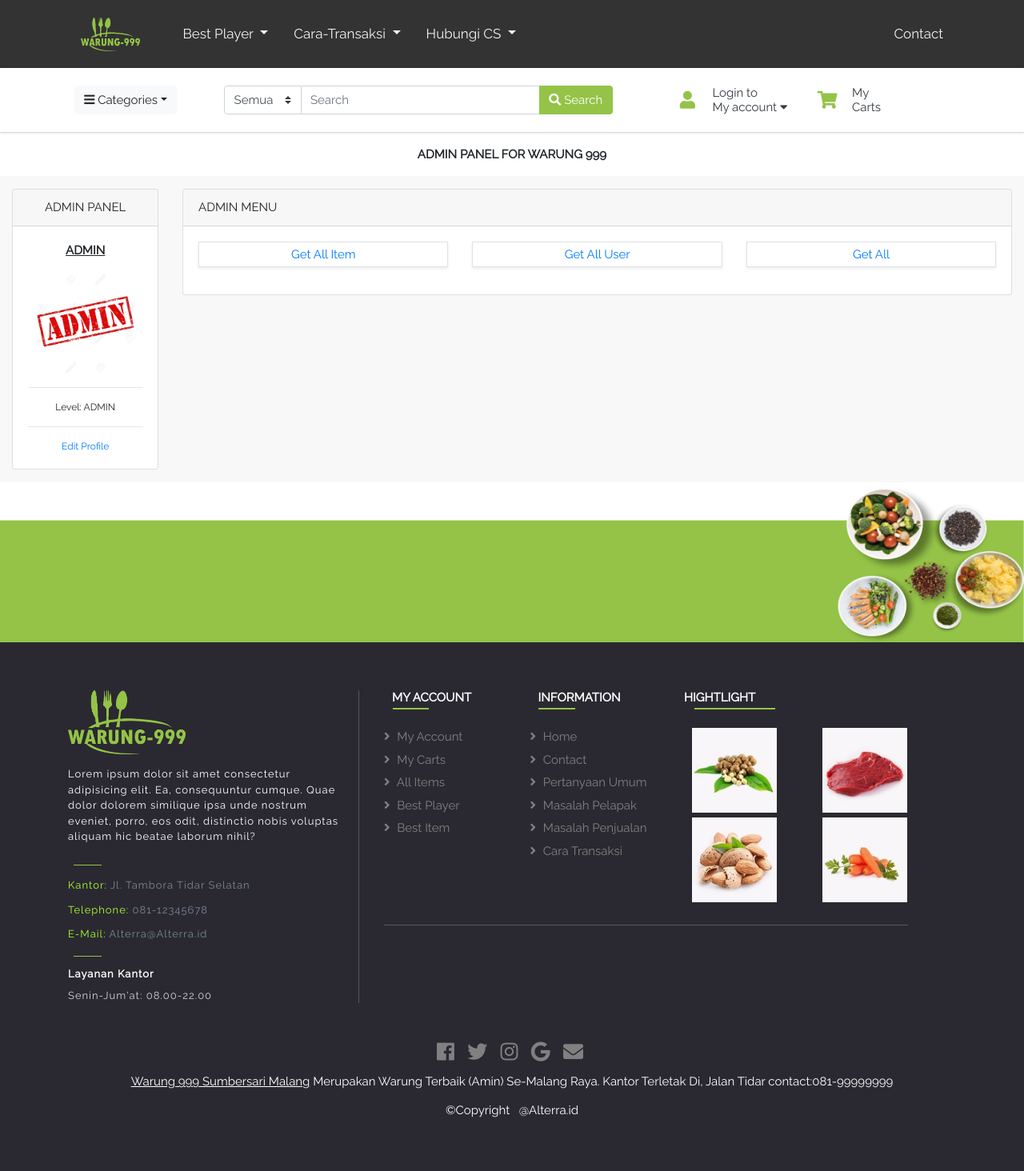
After one commit to faviansya/E-commerce, a Flask app: page /admin in a window 1280 px wide. The commit adds this page. Shown: the whole page at 80% size. Run offline with Flask 2, Linux system fonts and the light colour scheme; some libraries are stand-ins or nearby versions.

Commit message:
Tambah Admin Panel dan Contact

```diff
--- a/HTML/app.py
+++ b/HTML/app.py
@@ -55,5 +55,13 @@ def categories():
 @app.route('/pembayaran')
 def pembayaran():
     return render_template('pembayaran.html')
+
+@app.route('/admin')
+def admin():
+    return render_template('admin.html')
+
+@app.route('/contact')
+def contact():
+    return render_template('contact.html')
 if __name__ == "__main__":
     app.run(debug=True, host='localhost', port=5000)
--- a/HTML/static/js/main.js
+++ b/HTML/static/js/main.js
@@ -1,3 +1,26 @@
 $('.carousel').carousel({
-    interval: 2000
-  })
+  interval: 2000
+})
+
+function myFunction() {
+  var x = document.getElementById("allItems");
+  if (x.style.display === "none") {
+    x.style.display = "block";
+  } else {
+    x.style.display = "none";
+  }
+}
+
+window.onload = function() {
+  document.getElementById('allItems').style.display = 'none';
+  document.getElementById('allUser').style.display = 'none';
+};
+
+function myFunctionUser() {
+  var x = document.getElementById("allUser");
+  if (x.style.display === "none") {
+    x.style.display = "block";
+  } else {
+    x.style.display = "none";
+  }
+}
--- /dev/null
+++ b/HTML/templates/admin.html
@@ -0,0 +1,228 @@
+{% extends 'layout.html' %}
+
+{% block content %}
+<section class="section-topbar border-top padding-y-sm">
+    <div class="container-fluid text-center">
+        <b><span>ADMIN PANEL FOR WARUNG 999</span></b>
+    </div> <!-- container.// -->
+</section>
+<section class="section-content bg padding-y-sm">
+    <div class="container-fluid">
+        <div class="row">
+            <aside class="col-xl-2 col-md-3 col-sm-12 text-center">
+                <div class="card">
+                    <div class="card-header ">
+                        ADMIN PANEL
+                    </div>
+                    <div class="card-body small">
+                        <div style="font-size: 15px;"> <u><b>ADMIN</b></u></div>
+                        <a href="#" class="img-wrap mt-3"> <img
+                                src="{{ url_for('static', filename='images/admin/admin.jpg') }}" height="130px"
+                                style="border-radius: 40%;"></a>
+                        <hr>
+                        Level: ADMIN <br>
+                        <hr>
+                        <a href="">Edit Profile</a>
+
+                    </div> <!-- card-body.// -->
+                </div> <!-- card.// -->
+
+            </aside> <!-- col // -->
+            <div class="col-xl-10 col-md-9 col-sm-12">
+                <div class="card">
+                    <div class="card-header">
+                        ADMIN MENU
+                    </div>
+                    <div class="card-body row">
+                        <div class="col-md-2 col-sm-3 col-lg-4">
+                            <figure onclick="myFunction()" class="item mb-3 text-center p-1 border shadow-sm">
+                                <a href="javascript:;" class="title">
+                                    <figcaption class="info-wrap">
+                                        Get All Item
+                                    </figcaption>
+                                </a>
+                            </figure> <!-- card-product // -->
+                        </div> <!-- col.// -->
+                        <div class="col-md-2 col-sm-3 col-lg-4" id="hello">
+                            <figure onclick="myFunctionUser()" class="item mb-3 text-center p-1 border shadow-sm">
+                                <a href="javascript:;" class="title">
+                                    <figcaption class="info-wrap">
+                                        Get All User
+                                    </figcaption>
+                                </a>
+                            </figure> <!-- card-product // -->
+                        </div> <!-- col.// -->
+                        <div class="col-md-2 col-sm-3 col-lg-4">
+                            <figure class="item mb-3 text-center p-1 border shadow-sm">
+                                <a href="#" class="title">
+                                    <figcaption class="info-wrap">
+                                        Get All
+                                    </figcaption>
+                                </a>
+                            </figure> <!-- card-product // -->
+                        </div> <!-- col.// -->
+                        <div class="container" id="allItems">
+                            <div class="row">
+                                <div class="col-sm">
+                                    <div class="col-md-12 col-sm-12 col-lg-12">
+                                        <figure class="item mb-3 text-center p-1 shadow-sm">
+                                            <a href="#" class="img-wrap"> <img
+                                                    src="{{ url_for('static', filename='images/Home/1.jpg') }}"
+                                                    class="img-md"></a>
+                                            <figcaption class="info-wrap">
+                                                <a href="#" class="title">Salad Uenak</a>
+                                                <div class="price-wrap mb-3">
+                                                    <span class="price-new">Rp. 32.000</span> <del class="price-old">Rp.
+                                                        39.000</del>
+                                                </div> <!-- price-wrap.// -->
+                                            </figcaption>
+                                            <button type="submit" class="btn btn-warning"> Edit </button>
+                                            <button type="submit" class="btn btn-danger">Delete</button>
+                                        </figure> <!-- card-product // -->
+                                    </div> <!-- col.// -->
+                                </div>
+                                <div class="col-sm">
+                                    <div class="col-md-12 col-sm-12 col-lg-12">
+                                        <figure class="item mb-3 text-center p-1 shadow-sm">
+                                            <a href="#" class="img-wrap"> <img
+                                                    src="{{ url_for('static', filename='images/Home/22.jpg') }}"
+                                                    class="img-md"></a>
+                                            <figcaption class="info-wrap">
+                                                <a href="#" class="title">Terong</a>
+                                                <div class="price-wrap mb-3">
+                                                    <span class="price-new">Rp. 18.000</span> <del class="price-old">Rp.
+                                                        100.000</del>
+                                                </div> <!-- price-wrap.// -->
+                                            </figcaption>
+                                            <button type="submit" class="btn btn-warning"> Edit </button>
+                                            <button type="submit" class="btn btn-danger">Delete</button>
+                                        </figure> <!-- card-product // -->
+                                    </div> <!-- col.// -->
+
+                                </div>
+                                <div class="col-sm">
+                                    <div class="col-md-12 col-sm-12 col-lg-12">
+                                        <figure class="item mb-3 text-center p-1 shadow-sm">
+                                            <a href="#" class="img-wrap"> <img
+                                                    src="{{ url_for('static', filename='images/Home/33.jpg') }}"
+                                                    class="img-md"></a>
+                                            <figcaption class="info-wrap">
+                                                <a href="#" class="title">Capcay</a>
+                                                <div class="price-wrap mb-3">
+                                                    <span class="price-new">Rp. 22.000</span> <del class="price-old">Rp.
+                                                        45.000</del>
+                                                </div> <!-- price-wrap.// -->
+                                            </figcaption>
+                                            <button type="submit" class="btn btn-warning"> Edit </button>
+                                            <button type="submit" class="btn btn-danger">Delete</button>
+                                        </figure> <!-- card-product // -->
+                                    </div> <!-- col.// -->
+                                </div>
+                            </div>
+                        </div>
+                        <div class="container" id="allUser">
+                            <div class="row">
+                                <div class="col-sm">
+                                    <div class="col-lg-8 text-center">
+                                        <div class="card">
+                                            <div class="card-header ">
+                                                Profil Penjual
+                                            </div>
+                                            <div class="card-body small">
+                                                <div style="font-size: 15px;"> <u><b>Warung 999</b></u></div>
+                                                <a href="#" class="img-wrap mt-3"> <img
+                                                        src="{{ url_for('static', filename='images/penjual/penjual.jpg') }}"
+                                                        height="130px" style="border-radius: 40%;"></a>
+                                                <hr>
+                                                Level: Good <br>
+                                                Barang Terkirim: 1000
+                                                <hr>
+                                                Menerima 1.000.000 Pembeli
+                                                <hr>
+                                                Jarak Waktu Kirim: 1 Jam <br>
+                                                Respon Penjual: 100%<br>
+                                                <hr>
+                                                <a href="">Kunjungi Profil</a>
+                                                <br>
+                                                <div class="mt-3">
+                                                    <button type="submit" class="btn btn-warning"> Edit </button>
+                                                    <button type="submit" class="btn btn-danger">Delete</button>
+                                                </div>
+                                            </div> <!-- card-body.// -->
+                                        </div> <!-- card.// -->
+
+                                    </div> <!-- col // -->
+
+                                </div>
+                                <div class="col-sm">
+                                    <div class="col-lg-8 text-center">
+                                        <div class="card">
+                                            <div class="card-header ">
+                                                Profil Penjual
+                                            </div>
+                                            <div class="card-body small">
+                                                <div style="font-size: 15px;"> <u><b>Warung 999</b></u></div>
+                                                <a href="#" class="img-wrap mt-3"> <img
+                                                        src="{{ url_for('static', filename='images/penjual/penjual3.jpg') }}"
+                                                        height="130px" style="border-radius: 40%;"></a>
+                                                <hr>
+                                                Level: Good <br>
+                                                Barang Terkirim: 1000
+                                                <hr>
+                                                Menerima 1.000.000 Pembeli
+                                                <hr>
+                                                Jarak Waktu Kirim: 1 Jam <br>
+                                                Respon Penjual: 100%<br>
+                                                <hr>
+                                                <a href="">Kunjungi Profil</a>
+                                                <br>
+                                                <div class="mt-3">
+                                                    <button type="submit" class="btn btn-warning"> Edit </button>
+                                                    <button type="submit" class="btn btn-danger">Delete</button>
+                                                </div>
+                                            </div> <!-- card-body.// -->
+                                        </div> <!-- card.// -->
+
+                                    </div> <!-- col // -->
+                                </div>
+                                <div class="col-sm">
+                                    <div class="col-lg-8 text-center">
+                                        <div class="card">
+                                            <div class="card-header ">
+                                                Profil Penjual
+                                            </div>
+                                            <div class="card-body small">
+                                                <div style="font-size: 15px;"> <u><b>Warung 999</b></u></div>
+                                                <a href="#" class="img-wrap mt-3"> <img
+                                                        src="{{ url_for('static', filename='images/penjual/penjual2.jpg') }}"
+                                                        height="130px" style="border-radius: 40%;"></a>
+                                                <hr>
+                                                Level: Good <br>
+                                                Barang Terkirim: 1000
+                                                <hr>
+                                                Menerima 1.000.000 Pembeli
+                                                <hr>
+                                                Jarak Waktu Kirim: 1 Jam <br>
+                                                Respon Penjual: 100%<br>
+                                                <hr>
+                                                <a href="">Kunjungi Profil</a>
+                                                <br>
+                                                <div class="mt-3">
+                                                    <button type="submit" class="btn btn-warning"> Edit </button>
+                                                    <button type="submit" class="btn btn-danger">Delete</button>
+                                                </div>
+                                            </div> <!-- card-body.// -->
+                                        </div> <!-- card.// -->
+
+                                    </div> <!-- col // -->
+                                </div>
+                            </div>
+                        </div>
+                    </div> <!-- card-body.// -->
+                </div> <!-- card.// -->
+            </div> <!-- col // -->
+        </div> <!-- row.// -->
+
+    </div><!-- container // -->
+</section>
+{% endblock %}
--- a/HTML/templates/all.html
+++ b/HTML/templates/all.html
@@ -200,10 +200,7 @@
                     </figcaption>
                 </figure> <!-- card // -->
             </div> <!-- col // -->
-
         </div> <!-- row.// -->
-
-
     </div><!-- container // -->
 </section>
 {% endblock %}
--- a/HTML/templates/includes/footer.html
+++ b/HTML/templates/includes/footer.html
@@ -78,7 +78,7 @@
 								<h5 class="footer-title">INFORMATION</h5>
 								<ul class="list-unstyled quick-links">
 									<li><a href="{{url_for('home')}}"><i class="fa fa-angle-right"></i> Home</a></li>
-									<li><a href="javascript:void();"><i class="fa fa-angle-right"></i> Contact</a></li>
+									<li><a href="{{url_for('contact')}}"><i class="fa fa-angle-right"></i> Contact</a></li>
 									<li><a href="{{url_for('pertanyaanumum')}}"><i class="fa fa-angle-right"></i> Pertanyaan Umum</a></li>
 									<li><a href="{{url_for('masalahpelapak')}}"><i class="fa fa-angle-right"></i> Masalah Pelapak</a>
 									</li>
--- a/HTML/templates/includes/header.html
+++ b/HTML/templates/includes/header.html
@@ -34,7 +34,7 @@
             </li>
           </ul>
           <ul class="navbar-nav">
-            <li class="nav-item"><a href="#" class="nav-link" > Contact </a></li>
+            <li class="nav-item"><a href="{{url_for('contact')}}" class="nav-link" > Contact </a></li>
           </ul> <!-- navbar-nav.// -->
         </div> <!-- collapse.// -->
       </div>
```
Also changed, not shown: HTML/templates/contact.html (added, +30 -0 lines), HTML/static/images/admin/admin.jpg (added), HTML/static/images/contact/contact.png (added).
